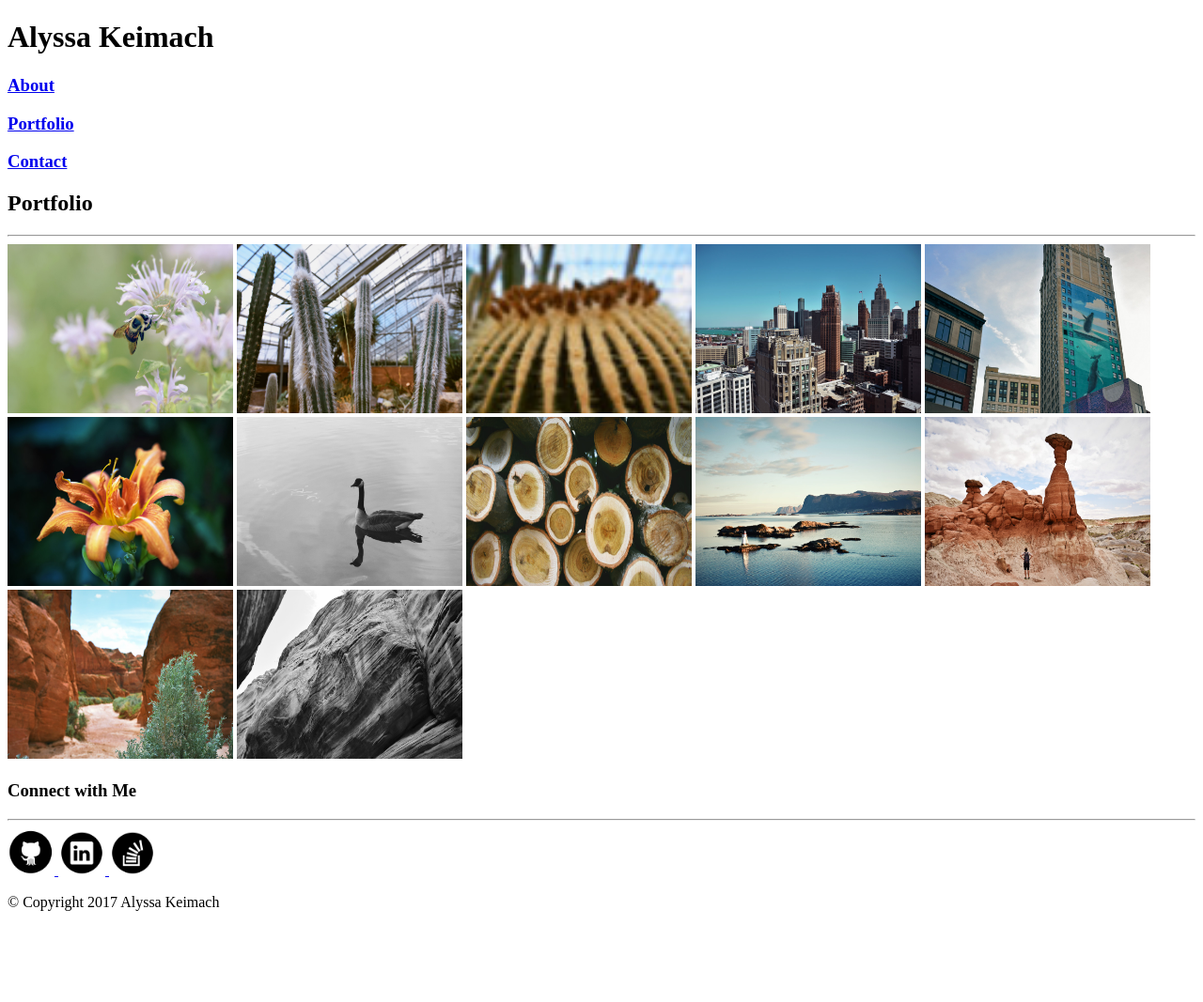
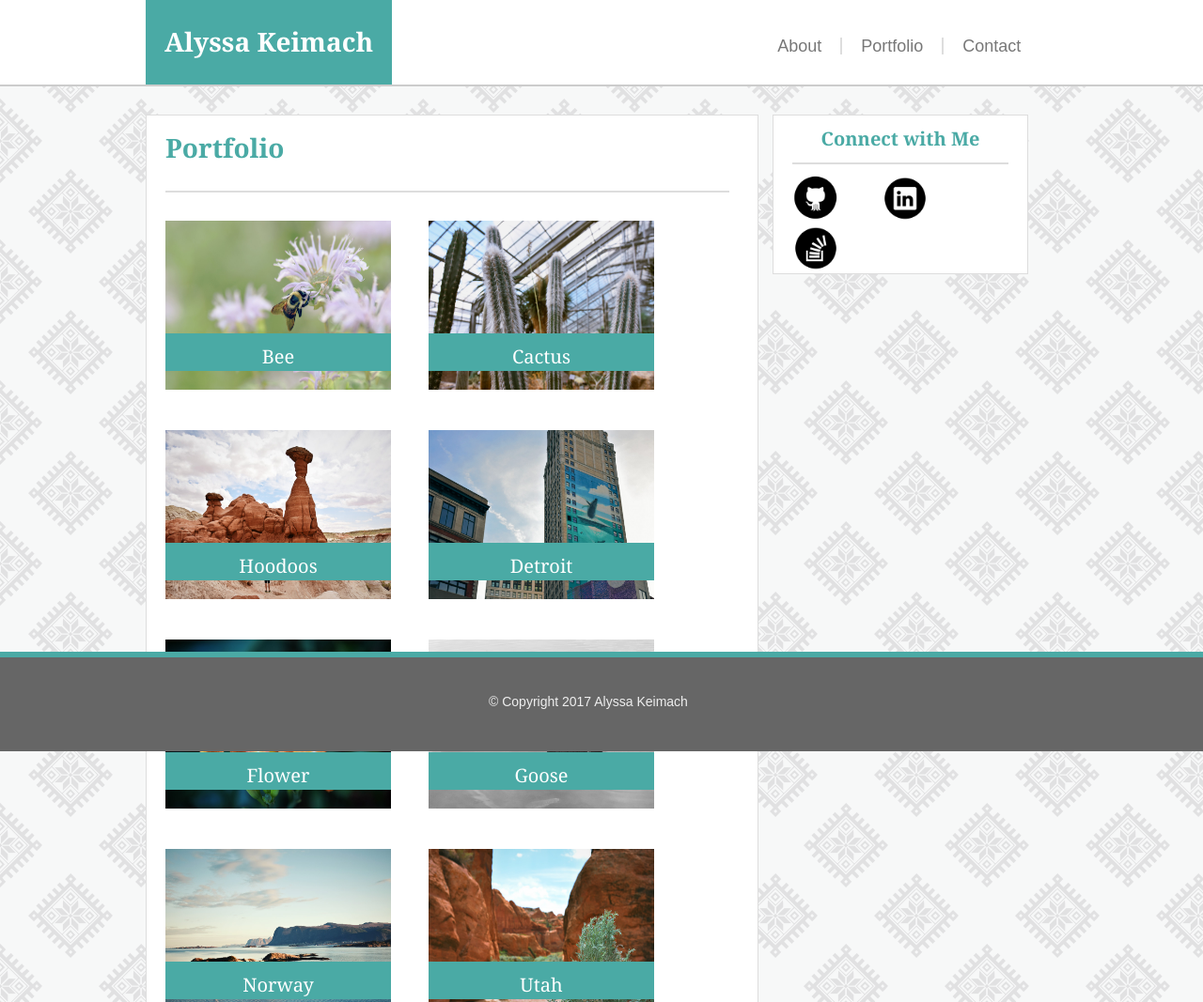
Before and after one commit to akeimach/Basic-Portfolio, a plain HTML site: page portfolio.html in a window 1280 px wide. Shown: the top 1067 px of the page at 94% size. Before the commit the page ends 986 px from the top, so only its background shows below. Drawn offline with Linux system fonts and the light colour scheme.

Commit message:
sync github.io with basic-portfolio

```diff
--- a/assets/css/style.css
+++ b/assets/css/style.css
@@ -0,0 +1,170 @@
+
+body {
+    background-image: url("../images/eight_horns.png");
+}
+
+header {
+    position: relative;
+    overflow: hidden;
+    width: 100%;
+    height: 90px;
+    padding: 0px;
+    background: #ffffff; /* white */
+    border-style: solid;
+    border-bottom-color: #cccccc; /* lighter grey */
+    border-bottom-width: 2px;
+}
+
+footer {
+    position: fixed;
+    overflow: hidden;
+    bottom: 0;
+    width: 100%;
+    height: 100px;
+    padding: 0px;
+    background: #666666; /* dark grey */
+    border-style: solid;
+    border-top-color: #4aaaa5;
+    border-top-width: 6px;
+}
+
+section {
+    float: left;
+    overflow: hidden;
+    padding: 0px;
+    margin-top: 30px;
+    margin-bottom: 140px;
+    background: #ffffff; /* white */
+    border-style: solid;
+    border-color: #dddddd; /* light grey */
+    border-width: 1px;
+}
+
+h1 {
+    font-family: 'Georgia',Times,Times New Roman,serif;
+    font-size: 28px;
+    font-weight: bold;
+    height: 40px;
+    padding: 20px;
+    color: #4aaaa5;
+}
+
+h2 {
+    font-family: 'Georgia',Times,Times New Roman,serif;
+    font-size: 20px;
+    font-weight: bold;
+    padding: 15px;
+    color: #4aaaa5; /* teal */
+    text-align: center;
+}
+
+h1:hover, h2:hover {
+    background: #4aaaa5; /* teal */
+    color: #ffffff; /* white font */
+    transition: 0.4s;
+}
+
+.invert-colors {
+    background: #4aaaa5; /* teal */
+    color: #ffffff; /* white font */
+}
+
+p, a {
+    font-family: 'Arial','Helvetica Neue',Helvetica,sans-serif;
+    font-size: 18px;
+    padding: 20px;
+    color: #777777; /* grey */
+    text-decoration: none;
+}
+
+.navigation-bar h1 {
+    float: left;
+    padding-top: 30px;
+    margin-left: 155px;
+    margin-right: 390px;
+}
+
+.navigation-bar li {
+    float: left;
+    margin-top: 40px;
+    border-right: solid 2px #dddddd; /* light grey */
+}
+
+.navigation-bar li:last-child { border: 0px; }
+
+
+.footer-text {
+    font-size: 14px;
+    padding-top: 40px;
+    margin-left: 500px;
+    color: #eeeeee;
+}
+
+.content-connect {
+    width: 270px;
+    margin-left: 15px;
+}
+
+.content-main {
+    width: 650px;
+    margin-left: 155px;
+}
+
+.image-align {
+    float: left;
+    padding: 20px;
+}
+
+.contact-box {
+    width: 600px;
+    height: 20px;
+    margin-left: 20px;
+    color: #777777;
+}
+
+.message-box {
+    height: 200px;
+    border-color: #dddddd;
+}
+
+.submit-box {
+    height: 30px;
+    width: 70px;
+    margin: 20px;
+    background: #4aaaa5;
+    color: #ffffff; /* white font */
+    border: 0;
+    border-radius: 0px;
+}
+
+.line {
+    width: 600px;
+    height: 2px;
+    margin-left: 20px;
+    margin-bottom: 10px;
+    background: #dddddd;
+}
+
+.line-small {
+    width: 230px;
+}
+
+.image-container {
+    position: relative;
+    float: left;
+}
+
+.image-container img {
+    height: 180px;
+    width: 240px;
+    padding: 20px;
+}
+
+.image-container h2 {
+    position: absolute;
+    top: 140px;
+    left: 20px;
+    height: 10px;
+    width: 210px;
+    font-weight: normal;
+}
--- a/portfolio.html
+++ b/portfolio.html
@@ -3,7 +3,8 @@
 
 <head>
     <meta charset="utf-8">
-
+    <link rel="stylesheet" type="text/css" href="assets/css/reset.css">
+    <link rel="stylesheet" type="text/css" href="assets/css/style.css">
     <title>Alyssa Keimach | Portfolio</title>
 
 </head>
@@ -12,55 +13,77 @@
 
     <header>
 
-        <h1>Alyssa Keimach</h1>
+        <nav class="navigation-bar">
 
-        <h3><a href="index.html">About</a></h3>
+            <h1 class="invert-colors">Alyssa Keimach</h1>
 
-        <h3><a href="#">Portfolio</a></h3>
+            <ul>
 
-        <h3><a href="contact.html">Contact</a></h3>
+                <li><a href="index.html">About</a></li>
+
+                <li><a href="portfolio.html">Portfolio</a></li>
+
+                <li><a href="contact.html">Contact</a></li>
+
+            </ul>
+
+        </nav>
 
     </header>
 
-    <div class="container">
+    <section class="content-main">
 
-        <section id="portfolio">
+        <h1>Portfolio</h1>
 
-            <h2>Portfolio</h2>
+        <div class="line"></div>
 
-            <hr>
+        <div class="image-container">
+            <img src="assets/images/bee_1.jpg" alt="Bee">
+            <h2 class="invert-colors">Bee</h2>
+        </div>
 
-            <img src="assets/images/bee_1.jpg" alt="Bee" height="180" width="240">
+        <div class="image-container">
+            <img src="assets/images/cactus_1.jpg" alt="Cactus">
+            <h2 class="invert-colors">Cactus</h2>
+        </div>
 
-            <img src="assets/images/cactus_1.jpg" alt="Cactus" height="180" width="240">
+        <div class="image-container">
+            <img src="assets/images/utah_1.jpg" alt="Utah">
+            <h2 class="invert-colors">Hoodoos</h2>
+        </div>
 
-            <img src="assets/images/cactus_2.jpg" alt="Cactus" height="180" width="240">
+        <div class="image-container">
+            <img src="assets/images/detroit_2.jpg" alt="Detroit">
+            <h2 class="invert-colors">Detroit</h2>
+        </div>
 
-            <img src="assets/images/detroit_1.jpg" alt="Detroit" height="180" width="240">
+        <div class="image-container">
+            <img src="assets/images/flower_1.jpg" alt="Flower">
+            <h2 class="invert-colors">Flower</h2>
+        </div>
 
-            <img src="assets/images/detroit_2.jpg" alt="Detroit" height="180" width="240">
+        <div class="image-container">
+            <img src="assets/images/goose_1.jpg" alt="Goose">
+            <h2 class="invert-colors">Goose</h2>
+        </div>
 
-            <img src="assets/images/flower_1.jpg" alt="Flower" height="180" width="240">
+        <div class="image-container">
+            <img src="assets/images/norway_1.jpg" alt="Norway">
+            <h2 class="invert-colors">Norway</h2>
+        </div>
 
-            <img src="assets/images/goose_1.jpg" alt="Goose" height="180" width="240">
-
-            <img src="assets/images/logs_1.jpg" alt="Logs" height="180" width="240">
-
-            <img src="assets/images/norway_1.jpg" alt="Norway" height="180" width="240">
-
-            <img src="assets/images/utah_1.jpg" alt="Utah" height="180" width="240">
-
-            <img src="assets/images/utah_2.jpg" alt="Utah" height="180" width="240">
-
-            <img src="assets/images/utah_3.jpg" alt="Utah" height="180" width="240">
+        <div class="image-container">
+            <img src="assets/images/utah_2.jpg" alt="Utah">
+            <h2 class="invert-colors">Utah</h2>
+        </div>
 
     </section>
 
-        <section id="connect-with-me">
+    <section class="content-connect">
 
-            <h3>Connect with Me</h3>
+        <h2>Connect with Me</h2>
 
-            <hr>
+        <div class="line line-small"></div>
 
         <a href="https://github.com/akeimach" target="_blank">
             <img src="assets/images/icon_github.png" alt="Github" width="50" height="50">
@@ -76,12 +99,9 @@
 
     </section>
 
-
-    </div>
-
     <footer>
 
-        <p>© Copyright 2017 Alyssa Keimach</p>
+        <p class="footer-text">© Copyright 2017 Alyssa Keimach</p>
 
     </footer>
 
```
Also changed, not shown: contact.html (+26 -22 lines), index.html (+22 -18 lines), assets/images/cactus_2.jpg (deleted), assets/images/detroit_1.jpg (deleted), assets/images/eight_horns.png (added), assets/images/logs_1.jpg (deleted), assets/images/utah_3.jpg (deleted), 3 other files. Lines whose indentation alone changed are shown as unchanged.
